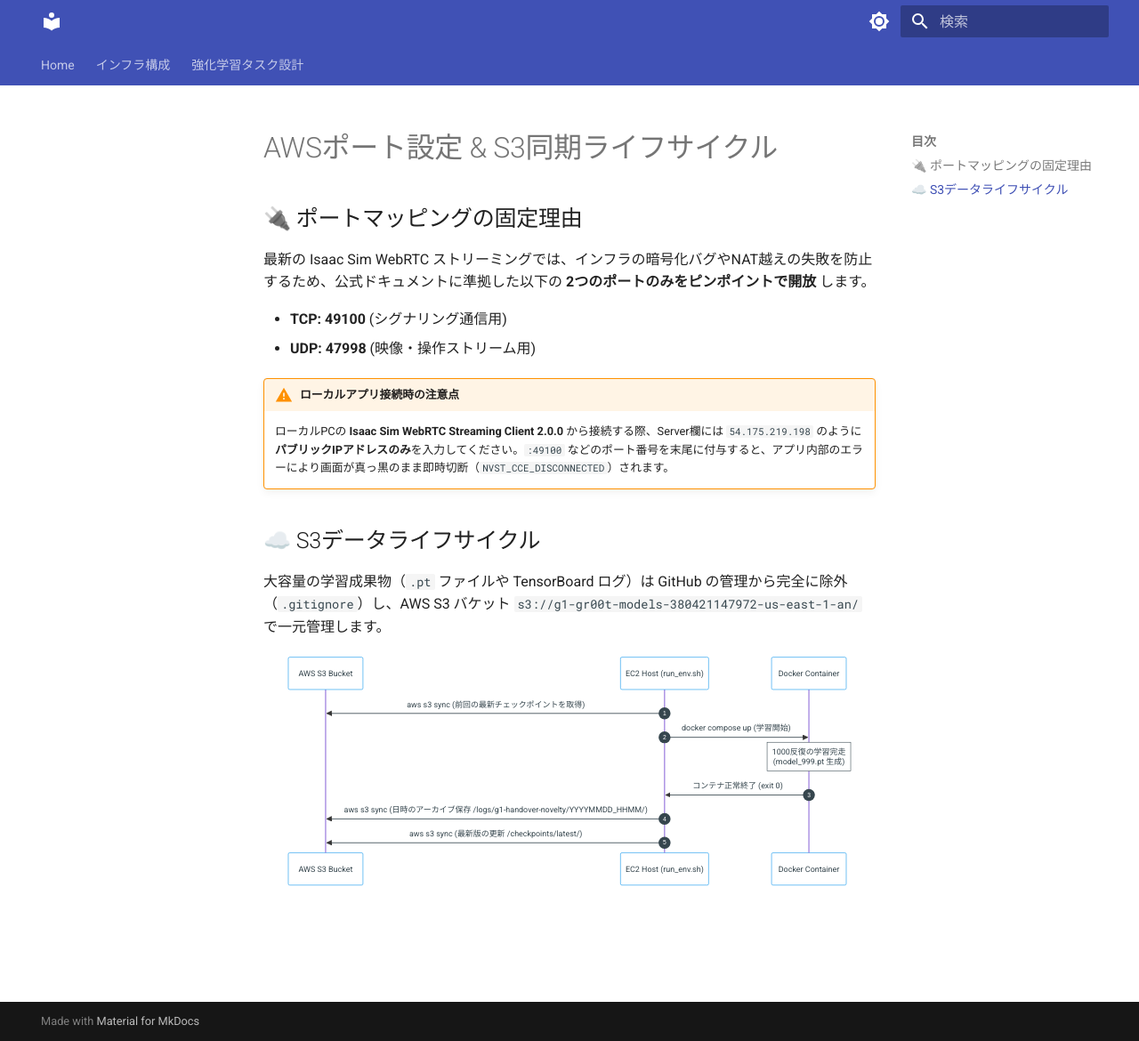
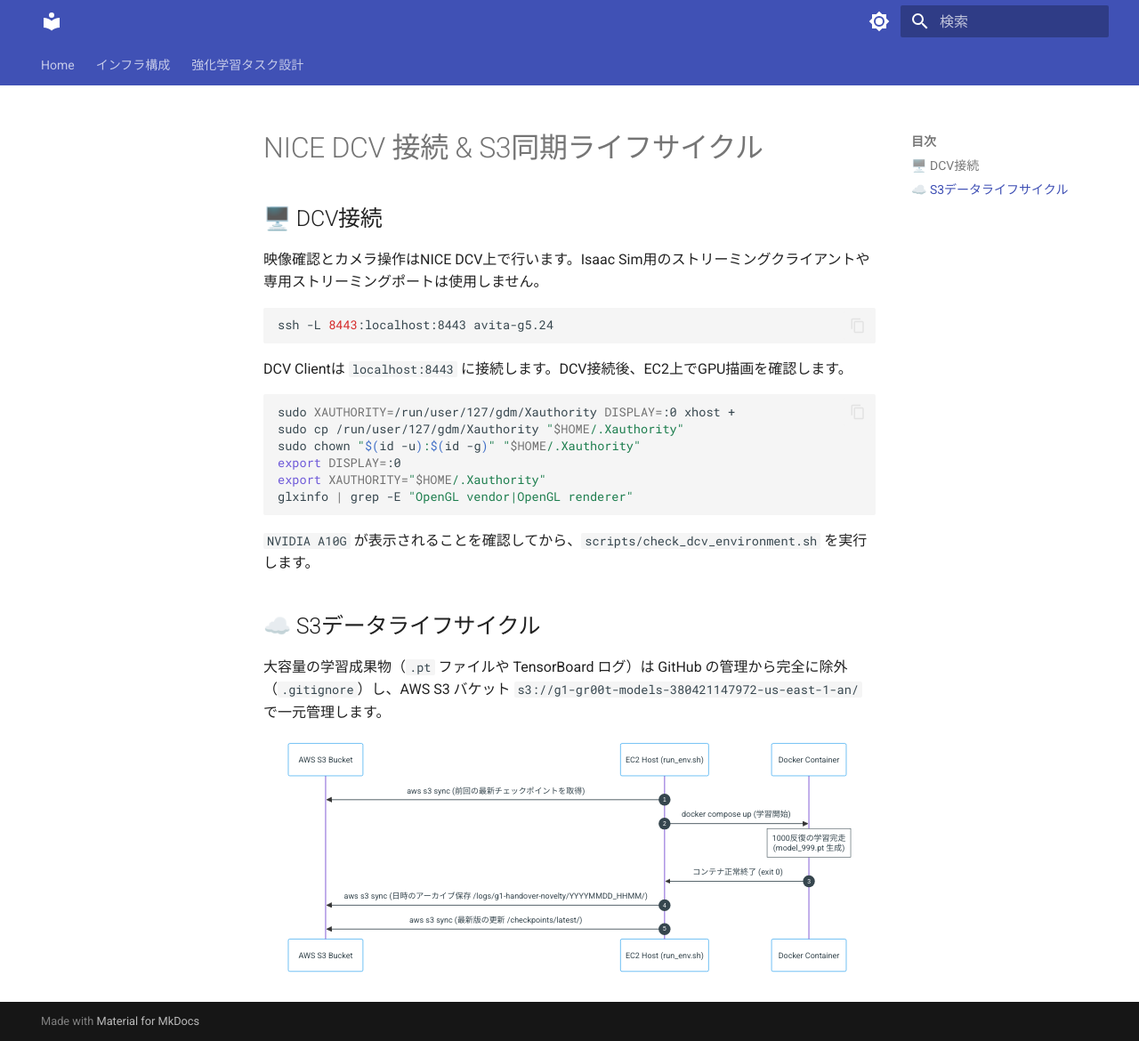
Before and after one commit to tinayla696/g1-handover-project, an MkDocs documentation site: the page built from docs/infrastructure/aws_s3_setup.md, in a window 1280 px wide and 1170 px high. Shown: the whole window at 89% size. Built offline with MkDocs 1.6.1 and Material for MkDocs 9.7.7, drawn with Linux system fonts in a browser that asks for light colours.

Commit message:
refactor(dcv): remove WebRTC and standardize DCV GUI workflow

````diff
--- a/docs/infrastructure/aws_s3_setup.md
+++ b/docs/infrastructure/aws_s3_setup.md
@@ -1,14 +1,25 @@
-# AWSポート設定 & S3同期ライフサイクル
+# NICE DCV 接続 & S3同期ライフサイクル
 
-## 🔌 ポートマッピングの固定理由
+## 🖥️ DCV接続
 
-最新の Isaac Sim WebRTC ストリーミングでは、インフラの暗号化バグやNAT越えの失敗を防止するため、公式ドキュメントに準拠した以下の **2つのポートのみをピンポイントで開放** します。
+映像確認とカメラ操作はNICE DCV上で行います。Isaac Sim用のストリーミングクライアントや専用ストリーミングポートは使用しません。
 
-*   **TCP: 49100** (シグナリング通信用)
-*   **UDP: 47998** (映像・操作ストリーム用)
+```bash
+ssh -L 8443:localhost:8443 avita-g5.24
+```
 
-!!! warning "ローカルアプリ接続時の注意点"
-    ローカルPCの **Isaac Sim WebRTC Streaming Client 2.0.0** から接続する際、Server欄には `54.175.219.198` のように**パブリックIPアドレスのみ**を入力してください。`:49100` などのポート番号を末尾に付与すると、アプリ内部のエラーにより画面が真っ黒のまま即時切断（`NVST_CCE_DISCONNECTED`）されます。
+DCV Clientは `localhost:8443` に接続します。DCV接続後、EC2上でGPU描画を確認します。
+
+```bash
+sudo XAUTHORITY=/run/user/127/gdm/Xauthority DISPLAY=:0 xhost +
+sudo cp /run/user/127/gdm/Xauthority "$HOME/.Xauthority"
+sudo chown "$(id -u):$(id -g)" "$HOME/.Xauthority"
+export DISPLAY=:0
+export XAUTHORITY="$HOME/.Xauthority"
+glxinfo | grep -E "OpenGL vendor|OpenGL renderer"
+```
+
+`NVIDIA A10G` が表示されることを確認してから、`scripts/check_dcv_environment.sh` を実行します。
 
 ## ☁️ S3データライフサイクル
 
````
Also changed, not shown: README.md (+6 -49 lines), compose.yaml (+32 -48 lines), docs/index.md (+1 -1 lines), .github/copilot-instructions.md, 12 other files.
